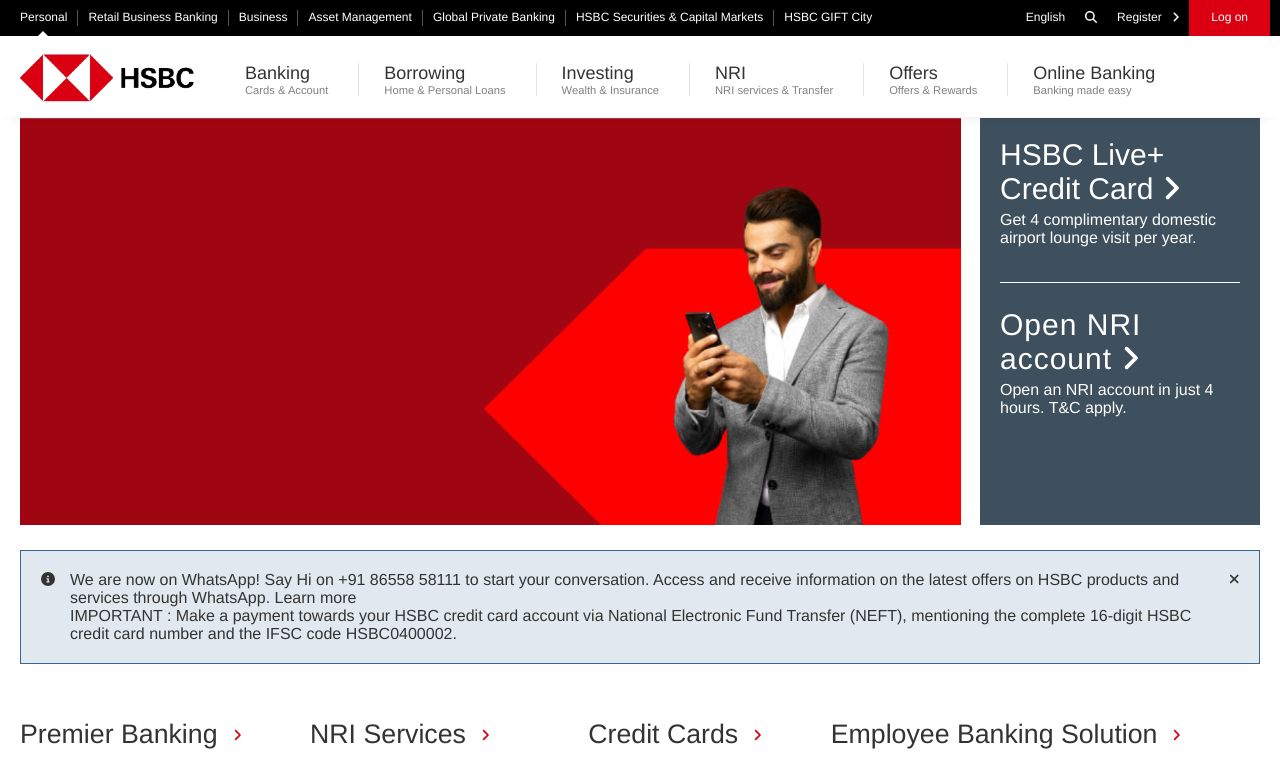
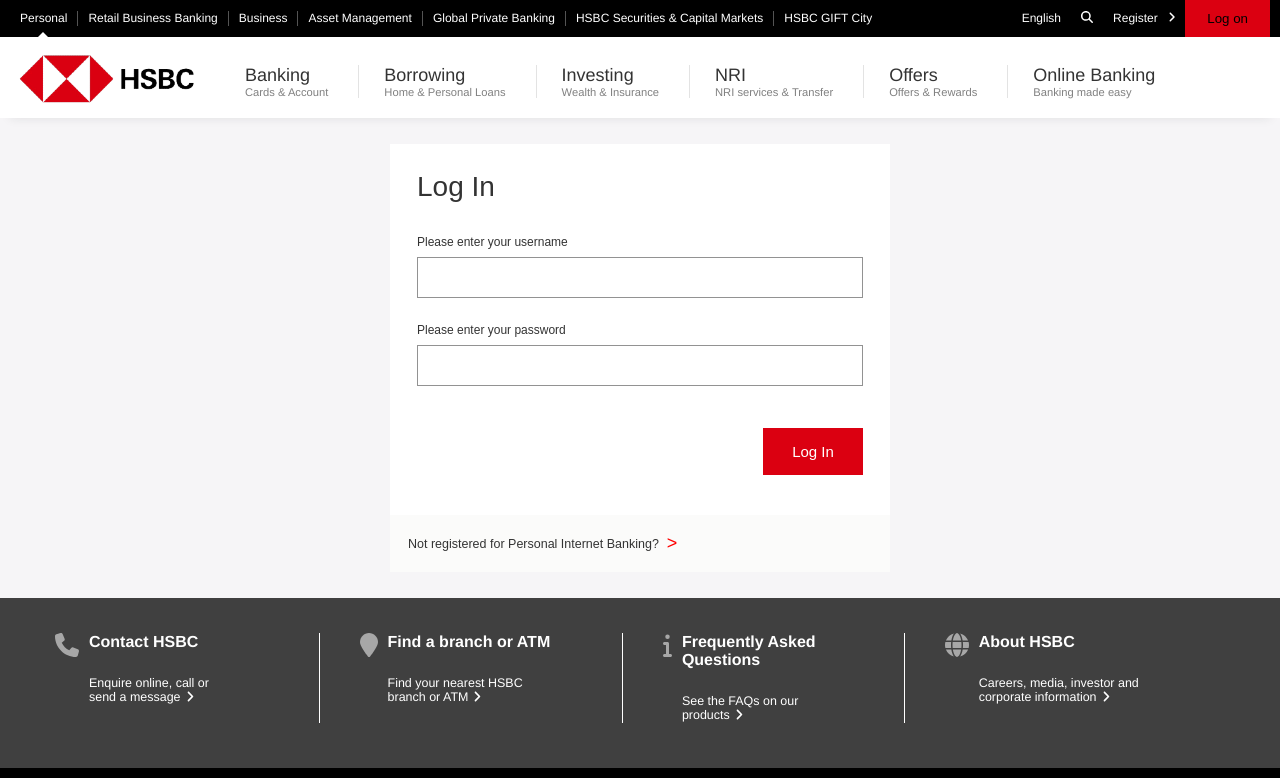
Before and after one commit to divyadhale/simpleBanking, a React (Create React App) app in the folder Frontend/banking-app/: page /login in a window 1280 px wide. Before the commit this address led to /. Shown: the top 778 px of the page. Built offline with nearby package versions, Linux system fonts and the light colour scheme; a web font is replaced by a local one.

Commit message:
login page commit

```diff
--- a/Frontend/banking-app/src/App.js
+++ b/Frontend/banking-app/src/App.js
@@ -1,13 +1,19 @@
 // App.js
-import React from 'react';
-import { BrowserRouter as Router, Route, Routes, Navigate } from 'react-router-dom';
-import styled, { createGlobalStyle } from 'styled-components';
-import Dashboard from './Components/Dashboard/Dashboard';
-import Home from './Components/Home';
-import Transactions from './Components/Dashboard/TransactionList';
-import Withdraw from './Components/Cards/Withdraw/Withdraw';
-import Profile from './Components/Profile';
-import Deposit from './Components/layout/Main/Deposit/Deposit';
+import React from "react";
+import {
+  BrowserRouter as Router,
+  Route,
+  Routes,
+  Navigate,
+} from "react-router-dom";
+import styled, { createGlobalStyle } from "styled-components";
+import Dashboard from "./Components/Dashboard/Dashboard";
+import Home from "./Components/Home";
+import Logpage from "./Components/layout/LogPage/Logpage";
+import Transactions from "./Components/Dashboard/TransactionList";
+import Withdraw from "./Components/Cards/Withdraw/Withdraw";
+import Profile from "./Components/Profile";
+import Deposit from "./Components/layout/Main/Deposit/Deposit";
 
 const GlobalStyle = createGlobalStyle`
   body {
@@ -44,6 +50,7 @@
             {/* Define routes for other components here... */}
             {/* Redirect to Dashboard if the path is not found */}
             <Route path="*" element={<Navigate to="/" />} />
+            <Route path="/login" element={<Logpage />} />
           </Routes>
         </ContentContainer>
       </AppContainer>
--- a/Frontend/banking-app/src/Components/layout/LogPage/Logpage.js
+++ b/Frontend/banking-app/src/Components/layout/LogPage/Logpage.js
@@ -1,6 +1,10 @@
 import React, { useState } from "react";
 
 import SignInForm from "./SignIn";
+import NavBar1 from "../../../common/Navbar1";
+import NavBar2 from "../../../common/Navbar2";
+import RegulatoryFooter from "../../../common/RegulatoryFooter";
+import EngagementFooter from "../../../common/EngagementFooter";
 
 import "./styles.css";
 
@@ -18,11 +22,16 @@
     "container " + (type === "signUp" ? "right-panel-active" : "");
 
     return (
-    <div className="logpage">
-      <h2>Green Bank</h2>
+
+      <div style={{ background: "#fff" }}>
+      <div style={{ top: "0" }}>
+        <NavBar1 />
+        <NavBar2 />
+      </div>
+      <div className="logpage">
       <div className={containerClass} id="container">
         <SignInForm />
-        <div className="overlay-container">
+        {/* <div className="overlay-container">
           <div className="overlay">
             <div className="overlay-panel overlay-left">
               <button
@@ -38,8 +47,12 @@
               <p>Please login with your personal info</p>
             </div>
           </div>
-        </div>
+        </div> */}
       </div>
+      </div>
+      <EngagementFooter />
+      <RegulatoryFooter />
     </div>
+
   );
 }
--- a/Frontend/banking-app/src/Components/layout/LogPage/SignIn.js
+++ b/Frontend/banking-app/src/Components/layout/LogPage/SignIn.js
@@ -1,72 +1,158 @@
 import React, { useState } from "react";
-import axios from 'axios';
+import axios from "axios";
 import { useNavigate } from "react-router-dom";
-import Swal from 'sweetalert2';
+import Swal from "sweetalert2";
 
 function SignInForm() {
-  const [email, setEmail] = useState('');
-  const [password, setPassword] = useState('');
+  const [email, setEmail] = useState("");
+  const [password, setPassword] = useState("");
+  const [emailError, setEmailError] = useState("");
+  const [passwordError, setPasswordError] = useState("");
   const navigate = useNavigate();
   let timerInterval;
 
   const handleOnSubmit = async (e) => {
     e.preventDefault();
 
+    if (!email) {
+      setEmailError("You must provide your username.");
+    } else {
+      setEmailError("");
+    }
+
+    if (!password) {
+      setPasswordError("You must provide your password.");
+    } else {
+      setPasswordError("");
+    }
+
+    if (email && password) {
       try {
-      const response = await axios.post('http://localhost:8080/api/simple/banking/login', {
-        email,
-        password,
-      });
+        const response = await axios.post(
+          "http://localhost:8080/api/simple/banking/login",
+          { email, password }
+        );
         if (response.data.statusCode === 200) {
-        localStorage.setItem('accountNumber', JSON.stringify(response.data.accountNumber));
+          localStorage.setItem(
+            "accountNumber",
+            JSON.stringify(response.data.accountNumber)
+          );
           Swal.fire({
             title: "Login Successful",
             timer: 2000,
             timerProgressBar: true,
             willClose: () => {
               clearInterval(timerInterval);
+            },
+          }).then((result) => {
+            if (
+              result.dismiss === Swal.DismissReason.timer ||
+              result.isConfirmed
+            ) {
+              navigate("/home");
             }
-        }).then((result) => {
-          if (result.dismiss === Swal.DismissReason.timer || result.isConfirmed) {
-            navigate('/home');
-          }
-        })
+          });
         }
       } catch (err) {
         Swal.fire({
-        title: "Invalid Credentials : Please check you email and password",
+          title: "Invalid Credentials: Please check your email and password",
           timer: 2000,
           timerProgressBar: true,
           willClose: () => {
             clearInterval(timerInterval);
+          },
+        });
       }
-      })
+    }
+  };
+  const handleBlur = (field) => {
+    if (field === "email" && !email) {
+      setEmailError("You must provide your username.");
+    } else if (field === "password" && !password) {
+      setPasswordError("You must provide your password.");
     }
   };
 
+  const handleRegisterClick = () => {
+    navigate("/register");
+  };
+
   return (
-    <div className="form-container sign-in-container">
-      <form onSubmit={handleOnSubmit}>
-        <h1 className="headlog">Sign in</h1>
+    <div>
+      <div className="login-container custom-paddings">
+        <div className="login-header-container">
+          <h1 className="headline">Log In</h1>
+        </div>
+        <form
+          onSubmit={handleOnSubmit}
+          style={{
+            display: "flex",
+            justifyContent: "unset",
+            alignItems: "unset",
+          }}
+        >
+          <div className="form-group login-form-group1">
+            <div className="login-label-container">
+              <label htmlFor="email" className="login-label">
+                Please enter your username
+              </label>
+            </div>
             <input
               type="email"
-          placeholder="Email"
               name="email"
+              id="email"
+              className="LoginInput"
               value={email}
-          onChange={(e) => setEmail(e.target.value)}
+              onChange={(e) => {
+                setEmail(e.target.value);
+                if (e.target.value) setEmailError("");
+              }}
+              onBlur={() => handleBlur("email")}
               required
             />
+            {emailError && (
+              <p className="error">
+                <span className="error-icon">&#10060;</span>
+                {emailError}
+              </p>
+            )}
+          </div>
+          <div className="form-group login-form-group2">
+            <div className="login-label-container">
+              <label htmlFor="password" className="login-label">
+                Please enter your password
+              </label>
+            </div>
             <input
               type="password"
               name="password"
-          placeholder="Password"
+              id="password"
+              className="LoginInput"
               value={password}
-          onChange={(e) => setPassword(e.target.value)}
+              onChange={(e) => {
+                setPassword(e.target.value);
+                if (e.target.value) setPasswordError("");
+              }}
+              onBlur={() => handleBlur("password")}
               required
             />
-        <br></br>
-        <button className="checkbutton">Sign In</button>
+            {passwordError && (
+              <p className="error">
+                <span className="error-icon">&#10060;</span>
+                {passwordError}
+              </p>
+            )}
+          </div>
+          <br />
+          <div className="login-button-container">
+            <button className="LoginBtn">Log In</button>
+          </div>
         </form>
+      </div>
+      <div className="not-registered" onClick={handleRegisterClick}>
+        Not registered for Personal Internet Banking?
+        <span className="register-icon"> &gt;</span>
+      </div>
     </div>
   );
 }
--- a/Frontend/banking-app/src/Components/layout/LogPage/styles.css
+++ b/Frontend/banking-app/src/Components/layout/LogPage/styles.css
@@ -7,14 +7,150 @@
   align-items: center;
   flex-direction: column;
   font-family: "Montserrat", sans-serif;
-  height: 100vh;
-  margin: -20px 0 50px;
+  /* height: 100vh;
+  margin: -20px 0 50px; */
+  padding: 26px;
 }
 
 @import url("https://fonts.googleapis.com/css?family=Montserrat:400,800");
 
 * {
   box-sizing: border-box;
+}
+
+h1.headline {
+  font-weight: 400;
+  margin: 50;
+  padding: 0;
+}
+
+.login-container {
+  background-color: #fff;
+  border-radius: 10px;
+  width: 500px;
+  max-width: 100%;
+  padding: 40px;
+  position: relative;
+}
+
+.custom-paddings {
+  padding: 27px 27px 0px 27px;
+}
+
+form {
+  display: flex;
+  flex-direction: column;
+  width: 100%;
+}
+
+.login-header-container {
+  display: flex;
+  justify-content: flex-start;
+}
+
+.login-form-group1 {
+  display: flex;
+  flex-direction: column;
+  align-items: flex-start;
+  padding-top: 30px;
+  padding-bottom: 15px;
+}
+
+.login-form-group1 {
+  display: flex;
+  flex-direction: column;
+  align-items: flex-start;
+}
+
+.login-label-container {
+  width: 100%;
+  text-align: start;
+}
+
+.login-label {
+  font-size: 12px;
+}
+
+input {
+  background-color: #eee;
+  border: 1px solid #929292;
+  padding: 12px 15px;
+  margin: 8px 0;
+  width: 100%;
+}
+
+button.LoginBtn {
+  font-size: 15px;
+  padding: 15px 20px;
+  display: block;
+  position: relative;
+  border: none;
+  border-radius: 0;
+  color: #fff;
+  min-height: 40px;
+  min-width: 100px;
+  background-color: #db0011;
+}
+
+button:active {
+  transform: scale(0.95);
+}
+
+button:focus {
+  outline: none;
+}
+
+.login-button-container {
+  display: flex;
+  justify-content: flex-end;
+  flex-direction: column;
+  align-items: flex-end;
+  padding-top: 18px;
+  padding-bottom: 40px;
+}
+
+input:focus {
+  border: 1px solid blue;
+}
+input:invalid:focus {
+  border: 1px solid red;
+}
+input:invalid {
+  border: 1px solid red;
+}
+
+.error {
+  color: red;
+  font-size: 12px;
+  margin: 0px;
+  text-align: start;
+}
+
+.error-icon {
+  margin-right: 5px;
+  display: inline-block;
+  border: 1px solid red;
+  background: white;
+  border-radius: 50%;
+  color: red;
+  padding: 2px 2px;
+  font-size: 10px;
+  text-align: center;
+  line-height: 12px;
+}
+
+.not-registered {
+  display: flex;
+  align-items: center;
+  cursor: pointer;
+  background: #fbfbfa;
+  padding: 18px;
+  font-size: 12.5px;
+}
+.register-icon {
+  color: red;
+  margin-left: 8px;
+  font-size: 18px;
 }
 
 h1.headlog {
@@ -77,14 +213,17 @@
   align-items: center;
   justify-content: center;
   flex-direction: column;
-  padding: 0 50px;
+  /* padding: 0 50px; */
   height: 100%;
   text-align: center;
 }
 
-input {
-  background-color: #eee;
-  border: none;
+input.LoginInput {
+  background-color: #ffffff;
+  border: 1px solid #929292;
+  border-radius: 0 !important;
+  box-sizing: border-box;
+  box-shadow: none;
   padding: 12px 15px;
   margin: 8px 0;
   width: 100%;
@@ -92,13 +231,13 @@
 
 .container {
   background-color: #fff;
-  border-radius: 10px;
-  box-shadow: 0 14px 28px rgba(0, 0, 0, 0.25), 0 10px 10px rgba(0, 0, 0, 0.22);
+  /* border-radius: 10px; */
+  /* box-shadow: 0 14px 28px rgba(0, 0, 0, 0.25), 0 10px 10px rgba(0, 0, 0, 0.22); */
   position: relative;
   overflow: hidden;
-  width: 768px;
+  width: 500px;
   max-width: 100%;
-  min-height: 480px;
+  min-height: 400px;
 }
 
 .form-container {
--- a/Frontend/banking-app/src/common/Navbar1/index.jsx
+++ b/Frontend/banking-app/src/common/Navbar1/index.jsx
@@ -1,9 +1,17 @@
 import { FontAwesomeIcon } from '@fortawesome/react-fontawesome'
 import { faAngleRight, faSearch } from '@fortawesome/free-solid-svg-icons';
+import { useNavigate } from "react-router-dom";
 
 import "./index.css"
 
 function NavBar1() {
+
+  const navigate = useNavigate();
+
+  const onLogin = () => {
+    navigate('/login');
+  };
+
   return(
     <>
       <div className="main">
@@ -25,7 +33,7 @@
             Register
             <FontAwesomeIcon className="left-margin" icon={faAngleRight} />
           </div>
-          <div className="option login-button">Log on</div>
+          <button className="option login-button" onClick={onLogin}>Log on</button>
         </div>
       </div>
     </>
```
Lines whose indentation alone changed are shown as unchanged.
